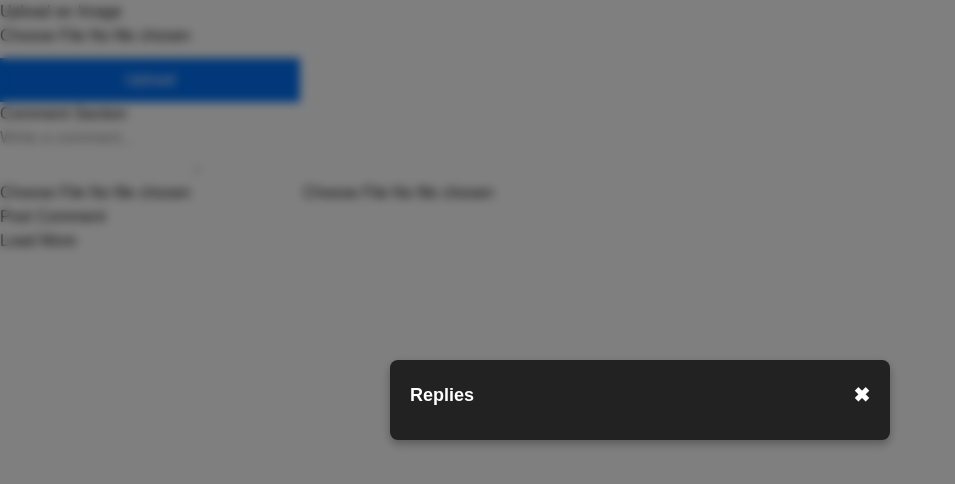
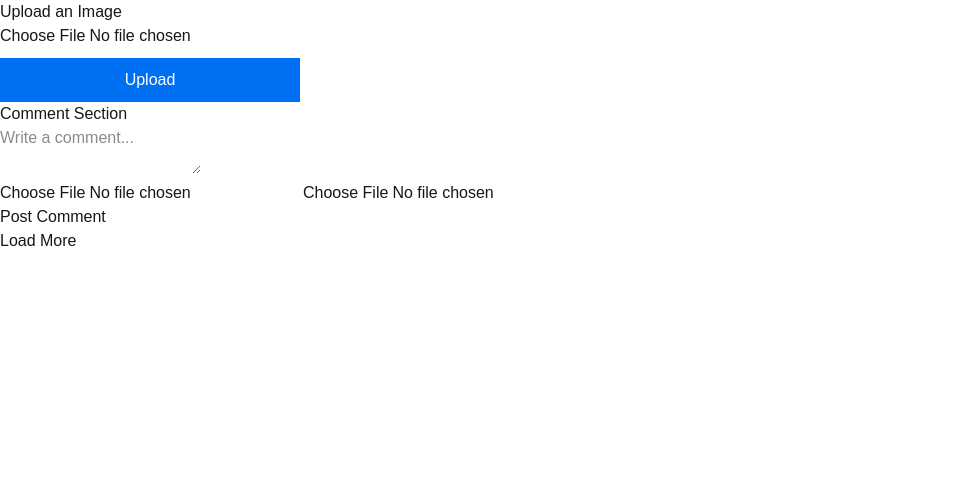
Before and after one commit to CodeNova5/Tuneflix, a Next.js app: page / in a window 1280 px wide. Shown: the top 484 px of the page, without its empty margins (0-955 px from the left). Built offline with nearby package versions, Linux system fonts and the light colour scheme; no server answers.

Commit message:
Update CommentSection.js

```diff
--- a/components/CommentSection.js
+++ b/components/CommentSection.js
@@ -388,8 +388,8 @@ const showReplies = async (commentId) => {
                         <span class="reply-time">${timeAgo}</span>
                     </div>
                 </div>
+${reply.replyTo ? `<span style="color: blue;">@${replyTo}</span> ` : ''}
                 <p class="reply-text">
-                    ${reply.replyTo ? `<span style="color: blue;">@${replyTo}</span> ` : ''}
                     ${reply.content}
                 </p>
                 ${reply.image ? `<img class="reply-image" src="${reply.image}" alt="Reply Image" />` : ''}
@@ -475,17 +475,7 @@ const closeRepliesModal = () => {
                     );
                 })}
             </div>
-<div className={styles.modal} id="replies-modal">
-  <div className={styles.modalContent}>
-    <div className={styles.modalHeader}>
-      <h3>Replies</h3>
-      <button className={styles.closeButton} onClick={closeRepliesModal}>✖</button>
-    </div>
-    <div className={styles.modalBody} id="replies-modal-body">
 
-    </div>
-  </div>
-</div>
             <button className={styles.commentButton} onClick={() => setPage(page + 1)}>Load More</button>
          {/* Edit Comment Modal */}
       {editingComment && (
```
